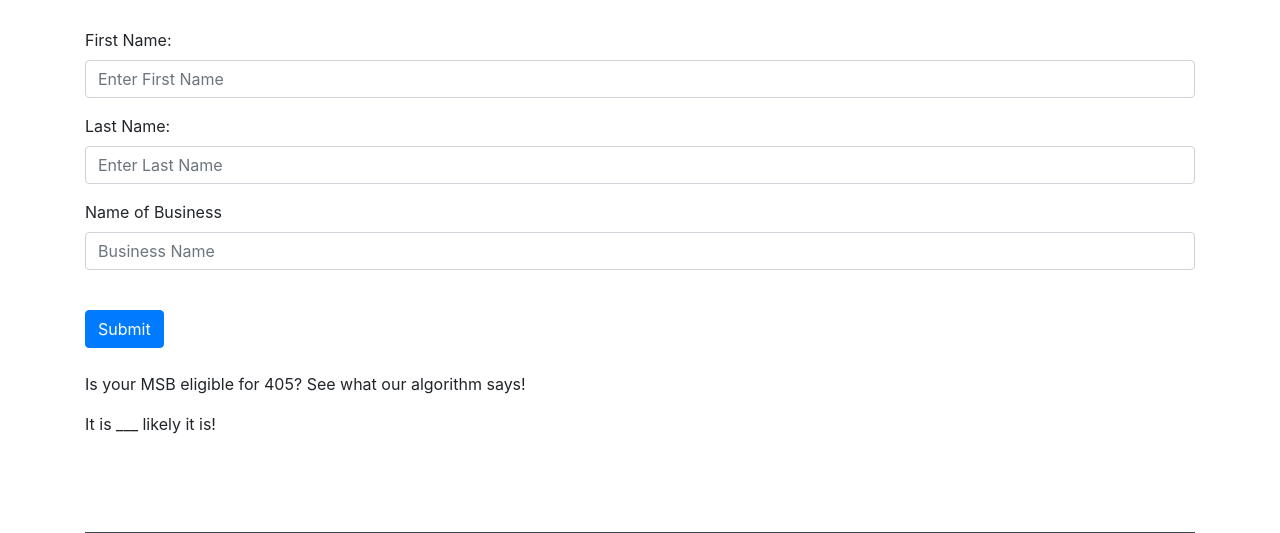
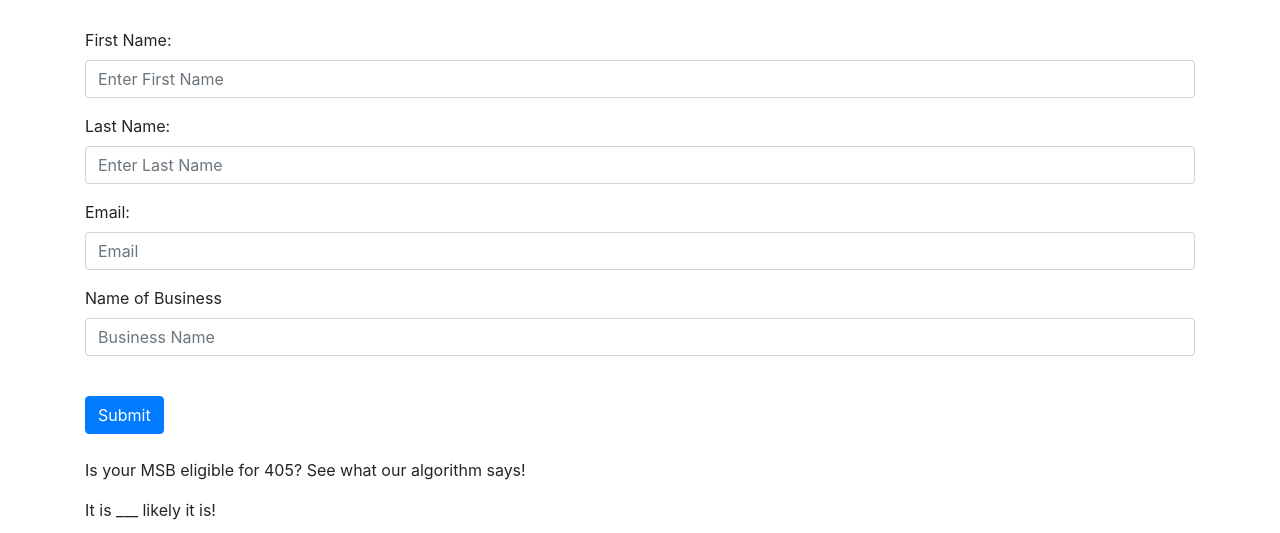
Before and after one commit to nathanLanger/Capstone, a Flask app: page /msb in a window 1280 px wide. Shown: the part 108-641 px from the top of the page. Run offline with Flask 3, Linux system fonts and the light colour scheme; parts of the project's set-up code (start-up, migrations or seed data) failed here and were passed over; some libraries are stand-ins or nearby versions.

Commit message:
email update

```diff
--- a/website/templates/msb.html
+++ b/website/templates/msb.html
@@ -34,6 +34,16 @@
     />
   </div>
   <div class="form-group">
+    <label for="firstName">Email:</label>
+    <input
+      type="text"
+      class="form-control"
+      id="email"
+      name="email"
+      placeholder="Email"
+    />
+  </div>
+  <div class="form-group">
     <label for="password2">Name of Business</label>
     <input
       type="text"
--- a/website/views.py
+++ b/website/views.py
@@ -4,7 +4,6 @@
 from .models import Business
 from . import db
 import json
-
 
 views = Blueprint('views', __name__)
 
@@ -26,13 +25,16 @@
     return render_template("home.html", user=current_user)
 
 bname = ''
+email = ''
 @views.route('msb', methods=['GET', 'POST'])
 def msb():
     if request.method == 'POST':
         fname = request.form.get('fname')
         lname = request.form.get('lname')
+        global email
         global bname
         bname = request.form.get('bname')
+        email = request.form.get('email')
         #newb = Business(data=bname, user_id=current_user.id)
         #db.session.add(newb)
         #db.session.commit()
```
